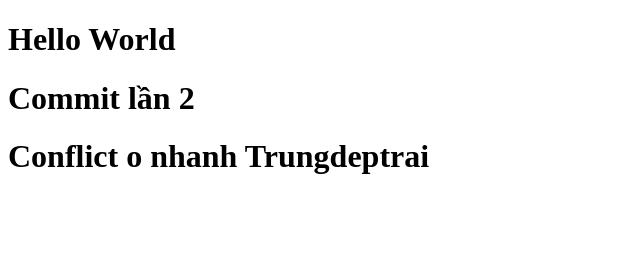
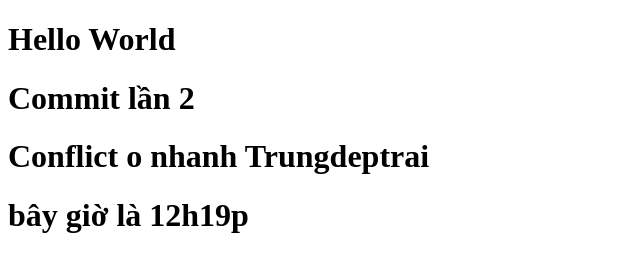
Before and after one commit to TrungPXHS160623/GITTEST, a plain HTML site: page index.html in a window 1280 px wide. Shown: the whole page, without its empty margins (0-640 px from the left). Drawn offline with Linux system fonts and the light colour scheme.

Commit message:
them thoi gian nx nhe

```diff
--- a/index.html
+++ b/index.html
@@ -12,7 +12,7 @@
     <h1>Conflict o nhanh Trungdeptrai</h1>
 
 
-
+    <h1>bây giờ là 12h19p</h1>
 
 </body>
 </html>
```
